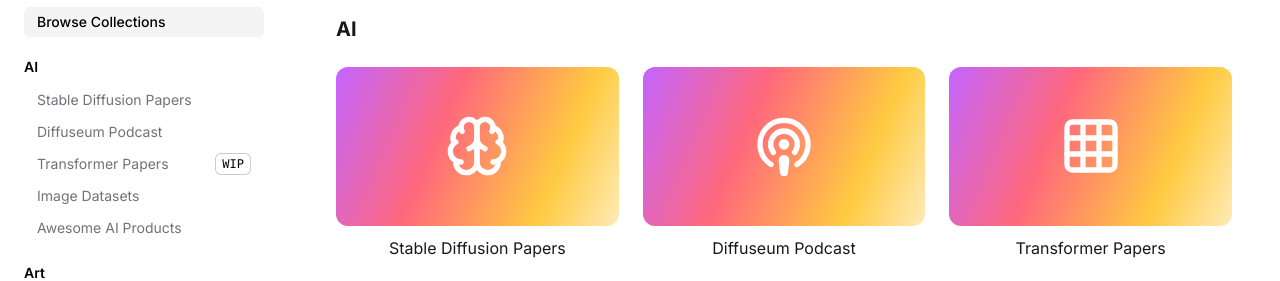
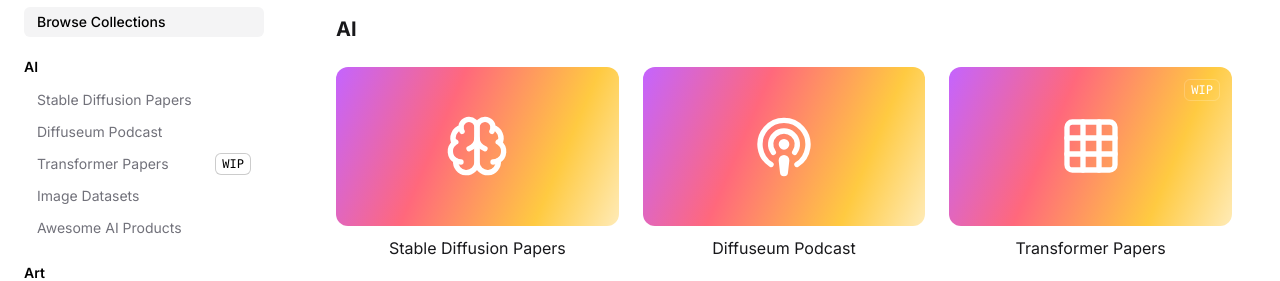
Before and after one commit to latentcat/latentbox, a Next.js app: page /en/docs/collections in a window 1280 px wide. Shown: the part 201-482 px from the top of the page. Built offline with nearby package versions, Linux system fonts and the light colour scheme.

Commit message:
Update CollectionView.tsx

```diff
--- a/src/components/collection/CollectionView.tsx
+++ b/src/components/collection/CollectionView.tsx
@@ -1,6 +1,7 @@
 import { CollectionGroupProps, CollectionItemProps } from "@/lib/docs_navigation";
 import { Link } from "@/navigation";
 import { AspectRatio } from "@/components/ui/aspect-ratio";
+import { Badge } from "@/components/ui/badge";
 
 function CollectionLink(props: CollectionItemProps) {
   return (
@@ -11,10 +12,16 @@
       <AspectRatio
         ratio={16/9}
         style={{ background: props.background }}
-        className="flex flex-col items-center justify-center rounded-xl _border"
+        className="relative flex flex-col items-center justify-center rounded-xl _border"
       >
         {props.icon && (
           <props.icon className="w-16 h-16 text-white" />
+        )}
+
+        {props.tag && (
+          <Badge className="absolute top-3 right-3 px-1.5 py-0 text-white rounded-md font-mono font-normal leading-5 border-white/20" variant="outline">
+            {props.tag}
+          </Badge>
         )}
       </AspectRatio>
       <div className="line-clamp-1">
```
